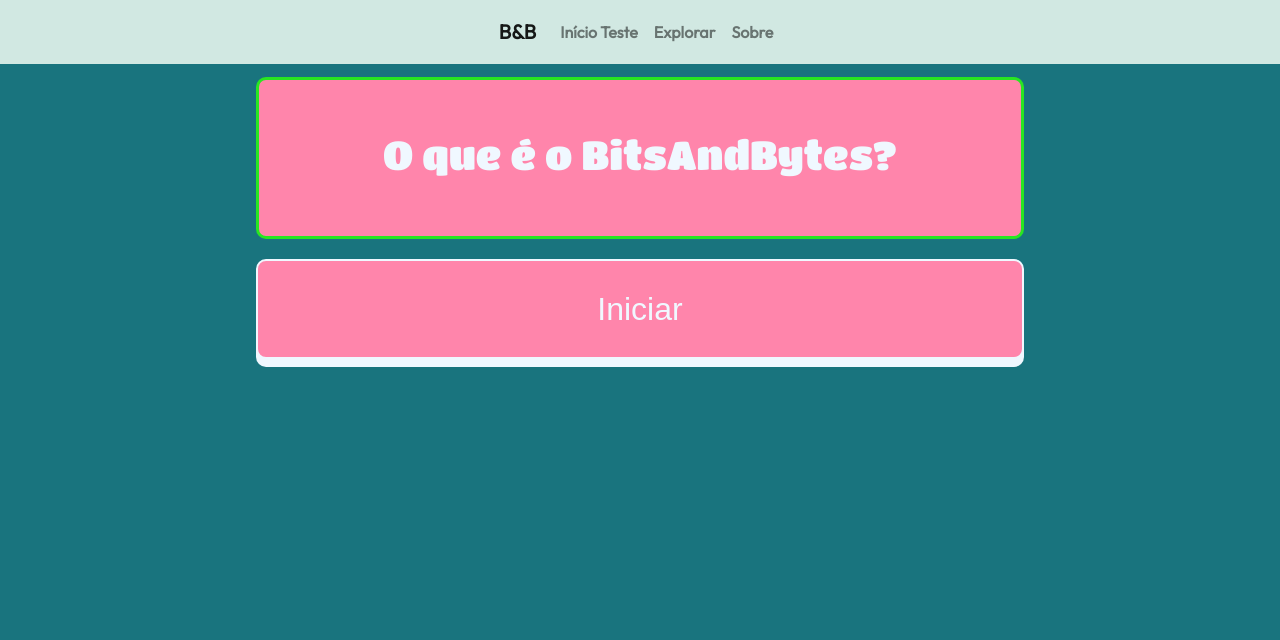
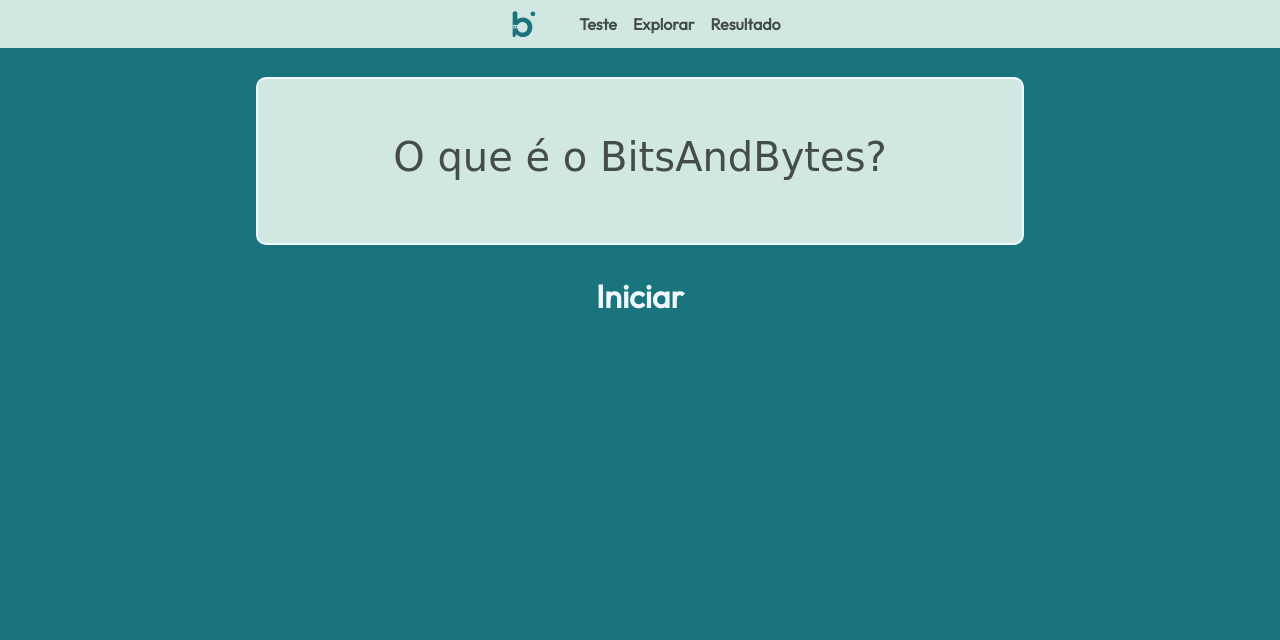
Before and after one commit to dev-MarkOS/Programados-x-BitsAndBytes, a plain HTML site: page home.html in a window 1280 px wide. Drawn offline with nearby package versions, Linux system fonts and the light colour scheme; a web font is replaced by a local one.

Commit message:
Update 16/01/2024
Added more styles to the pages, removed some lines and added more mininalists styles. Much more comming!

```diff
--- a/home.html
+++ b/home.html
@@ -3,45 +3,49 @@
   <head>
     <meta charset="UTF-8">
     <title>BitsAndBytes</title>
+
     <!-- Bootstrap CSS CDN & Links -->
     <link rel="stylesheet" href="https://stackpath.bootstrapcdn.com/bootstrap/4.5.2/css/bootstrap.min.css">
     <link rel="stylesheet" href="styles/style.css">
-  <link rel="stylesheet" href="styles/home.css">
     <link rel="preconnect" href="https://fonts.googleapis.com">
     <link rel="preconnect" href="https://fonts.gstatic.com" crossorigin>
     <link href="https://fonts.googleapis.com/css2?family=Outfit:wght@400&display=swap" rel="stylesheet">
-  <link rel="preconnect" href="https://fonts.googleapis.com">
-<link rel="preconnect" href="https://fonts.gstatic.com" crossorigin>
-<link href="https://fonts.googleapis.com/css2?family=Caprasimo&family=Titan+One&display=swap" rel="stylesheet">
+    <link href="https://fonts.googleapis.com/css2?family=Titan+One&display=swap" rel="stylesheet">
   </head>
+
   <body>
     <header>
       <nav class="navbar navbar-expand-md navbar-light navbar-custom ">
-      <a class="navbar-brand" href="index.html">B&B</a>
+        <a class="navbar-brand" href="index.html"> <img class="logo" src="images/logo2.svg" alt="Logo"> </a>
+
         <button class="navbar-toggler" type="button" data-toggle="collapse" data-target="#navbarNav" aria-controls="navbarNav" aria-expanded="false" aria-label="Toggle navigation">
         </button>
+
         <div class="collapse navbar-collapse" id="navbarNav">
           <ul class="navbar-nav ml-auto">
             <li class="nav-item">
-            <a class="nav-link" href="home.html">Início Teste</a>
+              <a class="nav-link" href="home.html">Teste</a>
             </li>
+
             <li class="nav-item">
-            <a class="nav-link" href="explorar.html">Explorar</a>
+              <a class="nav-link" href="#.html">Explorar</a>
             </li>
+
             <li class="nav-item">
-            <a class="nav-link" href="sobre.html">Sobre</a>
+              <a class="nav-link" href="end.html">Resultado</a>
             </li>
+
           </ul>
         </div>
       </nav>
     </header>
 
     <main>
-        <div class="main-header">
+        <div class="header-content">
             <h2>O que é o BitsAndBytes?</h2>
         </div>
         <div class="main-content">
-            <button onclick="window.location.href='jogo.html'"> <span class="text-dec">Iniciar</span></button>
+            <button class="btn-sample" onclick="window.location.href='jogo.html'"> Iniciar </button>
         </div>
     </main>
 
--- a/styles/end.css
+++ b/styles/end.css
@@ -1,3 +1,8 @@
+/*Estilos gerais*/
+*{
+    color:#444C4C; /*Cor do texto*/
+}
+
 header>h1 {
     font-size: 8vh;
     letter-spacing: 0.7rem;
@@ -19,25 +24,6 @@ main {
     align-items: center;
 }
 
-button {
-    color: aliceblue; /*Texto início*/
-    height: 100px;
-    margin-bottom: 10px;
-    width: 100%;
-    font-family: 'Barlow', sans-serif;
-    font-size: 4vh;
-    border: 2px solid aliceblue;
-    box-shadow: 0 0.5rem aliceblue;
-    border-radius: 10px;
-    background-color: #ff85ab;
-}
-
-button:hover {
-    cursor: pointer;
-    box-shadow: 0 0.4rem 1.4rem 0 rgba(255, 255, 255, 0.726); /*Cor do hover*/
-    transform: scale(1.02);
-    transition: transform 100ms;
-}
 
 footer {
     width: 60vw;
@@ -57,11 +43,70 @@ footer>div {
 
 
 /*Estilização div e classes*/
+.main-content {
+    width: 100%;
+    height: 30%;
+    margin: 3rem;
+    padding: 0;
+    display: flex;
+    flex-direction: column;
+    align-items: center;
+}
+
+.main-content>h1 {
+    font-family: 'Barlow', cursive;
+    font-weight: bold;
+    text-shadow: 0 7px #444C4C;
+    color: #D1E8E2;  /*Pontuação números*/
+    font-size: 5vh;
+    letter-spacing: 0.4rem;
+    margin: 20px;
+}
+
+.main-content>h2 {
+    margin: -12px; /*posição das caixas*/
+}
+
+
+.main-courses {
+    display: grid;
+    grid-template-columns: 1fr 1fr 1fr;
+    grid-gap: 10px;
+    width: 100%;
+    margin-bottom: 6rem; /*Posição do btn inicio*/
+}
+
+/*Caixas de recomendações*/
+.main-courses>div {
+    background-color: #D1E8E2; /*Cor da caixa do resultados do curso*/
+    display: flex;
+    flex-direction: column;
+    justify-content: center;
+    align-items: center;
+    border-radius: 10px;
+    height: 170px;
+    padding: 10px;
+    margin: 35px; /*Espaço entre o topo das caixas*/
+}
+
+.texts{
+    font-size: 11.5px;
+}
+
+.text-dec{
+    color: aliceblue;
+
+}
+.ads{
+    padding: 0;
+    margin-top: 1rem;
+}
+
+/******************************************/
 
 .main-header {
     height: 30%;
     width: 100%;
-    background:#ff85ab;
     background:#ff85ab;
     border: 2px solid aliceblue;
     border-radius: 10px;
@@ -76,51 +121,6 @@ footer>div {
     font-size: 2.5rem;
 }
 
-.main-content {
-    width: 100%;
-    height: 70%;
-    margin: 0;
-    padding: 0;
-    display: flex;
-    flex-direction: column;
-    align-items: center;
-}
-
-.main-content>h2 {
-    margin-top: 10px;
-}
-
-.main-content>h1 {
-    font-family: 'Barlow', cursive;
-    font-weight: bold;
-    text-shadow: 0 4px aliceblue;
-    color: #ff85ab;  /*Pontuação números*/
-    font-size: 5vh;
-    letter-spacing: 0.7rem;
-    margin: 0;
-}
-
-
-.main-courses {
-    display: grid;
-    grid-template-columns: 1fr 1fr 1fr;
-    grid-gap: 10px;
-    width: 100%;
-    margin-bottom: 10px;
-}
-
-.main-courses>div {
-    background-color: rgba(61, 61, 61, 0.5); /*Cor da caixa do resultados do curso*/
-    color: aliceblue; /*Cor do texto*/
-    display: flex;
-    flex-direction: column;
-    justify-content: center;
-    align-items: center;
-    border-radius: 10px;
-    height: 170px;
-    padding: 10px;
-}
-
 .texts{
     margin-top: 0;
     margin-bottom: 0;
@@ -130,3 +130,66 @@ footer>div {
     padding: 0;
     margin-top: 1rem;
 }
+
+/*Btns*/
+button,
+  button:focus {
+    outline: none;
+    box-shadow: none;
+  }
+
+.btn-end {
+  background-color: #19747E;
+  height: 30%;
+  width: 23%;
+  border: none;
+  outline: none;
+  font-size: 3vh;
+  font-weight: bolder;
+  border-radius: 1rem;
+  color: aliceblue; /*Iniciar Cor*/
+  transition: background-color 0.3s;
+}
+
+.btn-end:hover,
+.btn-end:focus,
+.btn-end:active {
+  background-color: #D1E8E2; /*Hover do iniciar*/
+}
+
+.btn-end:active {
+  background-image: none;
+}
+
+.btn-end.disabled,
+.btn-end[disabled],
+fieldset[disabled] .btn-end,
+.btn-end.disabled:hover,
+.btn-end[disabled]:hover,
+fieldset[disabled] .btn-end:hover,
+.btn-end.disabled:focus,
+.btn-end[disabled]:focus,
+fieldset[disabled] .btn-end:focus,
+.btn-end.disabled:active,
+.btn-end[disabled]:active,
+fieldset[disabled] .btn-end:active,
+.btn-end.disabled.active,
+.btn-end[disabled].active,
+fieldset[disabled] .btn-end.active {
+  background-color: #D1E8E2;
+  border-color: #D1E8E2;
+}
+
+.btn-end .badge {
+  background-color: #ffffff;
+}
+
+/* Adiciona uma transição de cor para as letras do botão */
+.btn-end {
+    transition: color 0.3s;
+  }
+
+  /* Muda a cor do texto para preto quando o mouse passa por cima */
+    .btn-end:hover {
+      color: #444C4C;
+    }
--- a/styles/home.css
+++ b/styles/home.css
@@ -1,41 +1,3 @@
-header>h1 {
-    font-size: 8vh;
-    letter-spacing: 0.7rem;
-    color: #ffffff;
-    font-family: 'Outfit', sans-serif;
-    margin: 0;
-}
-
-header>p {
-    margin-top: 0px;
-    font-size: 2vh;
-}
-
-/*Caixa principal*/
-.main-header {
-    height: 30%;
-    width: 100%;
-    background:#ff85ab;
-    border: 3px solid rgb(40, 230, 33);
-    border-radius: 10px;
-    display: flex;
-    align-items: center;
-    justify-content: center;
-}
-
-.main-header>h2 {
-    color: aliceblue; /* Cor do texto da caixa principal*/
-    font-family: 'Caprasimo', serif;
-    font-family: 'Titan One', sans-serif;
-    font-size: 2.5rem;
-}
-
-.main-content {
-    width: 100%;
-    height: 70%;
-    margin-top: 20px;
-}
-
 button {
     height: 100px;
     margin-bottom: 10px;
@@ -45,7 +7,8 @@ button {
     border: 2px solid aliceblue;
     box-shadow: 0 0.5rem aliceblue;
     border-radius: 10px;
-    background-color: #ff85ab;
+    background-color: #ffffff;
+    color: aliceblue; /*Cor do texto*/
 }
 
 button:hover {
--- a/styles/jogo.css
+++ b/styles/jogo.css
@@ -1,42 +1,10 @@
-header>h1 {
-    font-size: 8vh;
-    letter-spacing: 0.7rem;
-    color: #FF008F;
+header{
+    background-color: #D1E8E2; /* Header cor*/
     font-family: 'Outfit', sans-serif;
-    margin: 0;
-}
-
-header>p {
-    margin-top: 0px;
-    font-size: 2vh;
-}
-
-.main-header {
-    height: 30%;
-    width: 100%;
-    background:#ff85ab;
-    border: 3px solid rgb(40, 230, 33);
-    border-radius: 10px;
-    display: flex;
-    align-items: center;
-    justify-content: center;
-}
-
-.main-header>h2 {
-    color: aliceblue;
-    font-family: 'Mali', cursive;
-    font-size: 2.0rem;
-}
-
-.main-content {
-    width: 100%;
-    height: 70%;
-    margin-top: 20px;
-}
-
-.header-question {
-    margin-left: 10px;
-    margin-right: 10px;
+    font-weight: bolder;
+    width:100%;
+    height: 4rem;
+    position: fixed;
 }
 
 button {
--- a/styles/style.css
+++ b/styles/style.css
@@ -1,12 +1,12 @@
+/*Estilizações gerais*/
 *{
     margin: 0;
     padding: 0;
     box-sizing: border-box;
+    color: #8a8888; /*Cor do texto*/
 }
 
 body {
-  padding: 0;
-  margin: 0;
   display: flex;
   flex-direction: column;
   align-items: center;
@@ -16,7 +16,6 @@ body {
 
 body,html{
   background-color: 	#19747E;
-
 }
 
 main {
@@ -33,12 +32,80 @@ main {
     font-family: 'Outfit', sans-serif;
     font-weight: bolder;
     width:100%;
-    height: 4rem;
+    height: 3rem; /*Tamanho do header*/
     position: fixed;
 }
 
+
+/*Btns*/
+button,
+  button:focus {
+    outline: none;
+    box-shadow: none;
+  }
+
+.btn-sample {
+  background-color: #19747E;
+  height: 70px;
+  margin-top: 1rem;
+  width: 15rem;
+  border: none;
+  outline: none;
+  font-size: 4vh;
+  font-weight: bolder;
+  border-radius: 1rem;
+  color: aliceblue; /*Iniciar Cor*/
+  transition: background-color 0.3s;
+}
+
+.btn-sample:hover,
+.btn-sample:focus,
+.btn-sample:active {
+  background-color: #D1E8E2; /*Hover do iniciar*/
+}
+
+.btn-sample:active {
+  background-image: none;
+}
+
+.btn-sample.disabled,
+.btn-sample[disabled],
+fieldset[disabled] .btn-sample,
+.btn-sample.disabled:hover,
+.btn-sample[disabled]:hover,
+fieldset[disabled] .btn-sample:hover,
+.btn-sample.disabled:focus,
+.btn-sample[disabled]:focus,
+fieldset[disabled] .btn-sample:focus,
+.btn-sample.disabled:active,
+.btn-sample[disabled]:active,
+fieldset[disabled] .btn-sample:active,
+.btn-sample.disabled.active,
+.btn-sample[disabled].active,
+fieldset[disabled] .btn-sample.active {
+  background-color: #D1E8E2;
+  border-color: #D1E8E2;
+}
+
+.btn-sample .badge {
+  background-color: #ffffff;
+}
+
+/* Adiciona uma transição de cor para as letras do botão */
+.btn-sample {
+  transition: color 0.3s;
+}
+
+/* Muda a cor do texto para preto quando o mouse passa por cima */
+  .btn-sample:hover {
+    color: #444C4C;
+  }
+
 /*IDS & CLasses*/
-
+  .logo{
+    width: 4rem;
+    height: 4rem;
+  }
   .center, header{
     display: flex;
     justify-content: center;
@@ -66,15 +133,17 @@ main {
     list-style: square inside;
   }
 
+
 /*Navbar custom hover*/
   .navbar-custom .navbar-nav .nav-link:hover {
     text-decoration: underline;
     text-decoration-thickness: 0.15em;
   }
 
-    .text-dec{
-      color: aliceblue; /*Cor do texto*/
+  .navbar-custom .navbar-nav .nav-link {
+    color: #444C4C; /*Cor das palavras do menu*/
   }
+
 
 /*Responsividade mobile*/
   @media only screen and (max-width: 768px) {
@@ -106,7 +175,21 @@ main {
   }
 
 
-  .logo{
-    width: 4rem;
-    height: 4rem;
+
+/*Menus*/
+  .header-content{
+    height: 30%;
+    width: 100%;
+    background:#D1E8E2;
+    border: 2px solid aliceblue;
+    border-radius: 10px;
+    display: flex;
+    align-items: center;
+    justify-content: center;
   }
+
+  .header-content>h2 {
+    color: #444C4C;
+    font-family: 'Mali', cursive;
+    font-size: 2.5rem;
+  }
```
Also changed, not shown: end.html (+25 -17 lines), index.html (+10 -4 lines), jogo.html (+13 -7 lines). Lines whose indentation alone changed are shown as unchanged.
